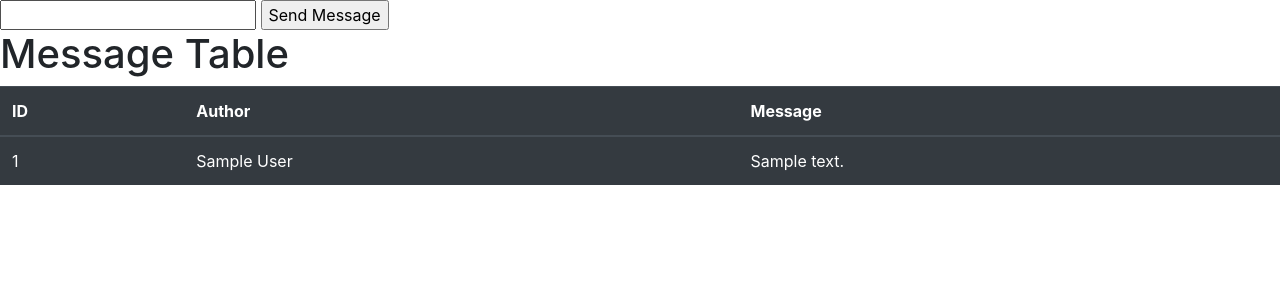
After one commit to NewVillage242/chat_app, a Flask app: a page that uses app/templates/messages.html in a window 1280 px wide. The commit adds this page. Shown: the top 300 px of the page. Run offline with Flask 3, Linux system fonts and the light colour scheme; tables that the repository leaves empty or names only in its code hold one stand-in row (values such as "Sample post"); data that the repository does not hold is empty.

Commit message:
[feature]add send message

```diff
--- a/app/app.py
+++ b/app/app.py
@@ -1,8 +1,9 @@
 import time
 
 import redis
-from flask import Flask, render_template, jsonify
+from flask import Flask, render_template, request, redirect
 import os
+import time
 
 app = Flask(__name__)
 cache = redis.Redis(host='redis', port=6379)
@@ -17,17 +18,23 @@ db_config = {
 }
 def get_db_connection():
     connection = mysql.connector.connect(**db_config)
-    return connection
+    cursor = connection.cursor(dictionary=True)
+    return connection, cursor
 
 def get_data():
-    conn = get_db_connection()
-    cursor = conn.cursor(dictionary=True)
-    cursor.execute('SELECT * FROM ttable')  # Replace 'your_table_name' with your actual table name
+    conn, cursor = get_db_connection()
+    cursor.execute('SELECT * FROM ttable')
     rows = cursor.fetchall()
     cursor.close()
     conn.close()
     messages = [{"id":row['id'], "author": row['author'], "message":row['message']} for row in rows]
     return messages
+
+def insert_data(author, message):
+    conn, cursor = get_db_connection()
+    cursor.execute(f'INSERT INTO ttable (`author`, `message`) VALUES ("{author}", "{message}")')
+    conn.commit()
+    conn.close()
 
 def get_hit_count():
     retries = 5
@@ -47,7 +54,18 @@ def hello():
     return render_template('homepage.html', content=greeting)
 
 @app.route('/messages')
-def hello_app():
-
+def show_messages():
     messages = get_data()
     return render_template('messages.html', messages=messages)
+
+@app.route('/messages/<name>')
+def chat(name):
+    messages = get_data()
+    return render_template('send_message.html',author=name, messages=messages)
+
+@app.route('/send_message')
+def send_message():
+    author = request.args.get('author')
+    message= request.args.get('message')
+    insert_data(author, message)
+    return redirect(f"/messages/{author}")
--- a/app/templates/messages.html
+++ b/app/templates/messages.html
@@ -4,7 +4,10 @@
     Message
 {% endblock %}
 
+
 {% block content %}
+{% block header %}{% endblock%}
+
 <h1>Message Table</h1>
 <table class="table table-hover table-dark">
     <thead>
--- /dev/null
+++ b/app/templates/send_message.html
@@ -0,0 +1,13 @@
+{% extends 'messages.html' %}
+
+{% block title %}
+    Send Message
+{% endblock %}
+
+{% block header %}
+    <form action="/send_message">
+        <input type="hidden", name="author", value="{{author}}", name="author">
+        <input type="text" name="message">
+        <input type="submit" value="Send Message">
+    </form>
+{% endblock%}
```
